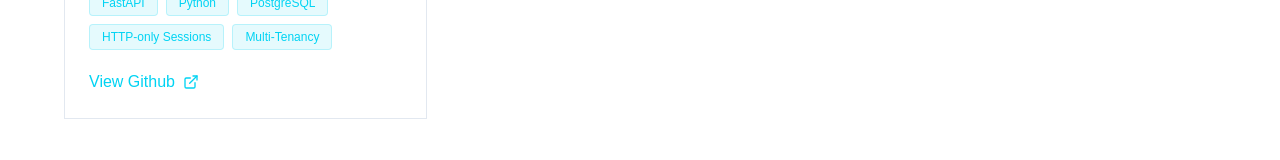
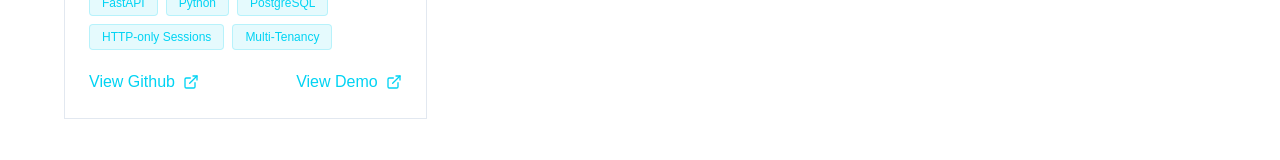
Before and after one commit to akinolaemmanuel49/portfolio-site, a React (Vite) app: page / in a window 1280 px wide. Shown: the part 3579-3739 px from the top of the page. Built offline with nearby package versions, Linux system fonts and the light colour scheme.

Commit message:
update:add demoUrl to projects definition

```diff
--- a/index.html
+++ b/index.html
@@ -31,10 +31,10 @@
             name="twitter:description"
             content="Backend engineer specializing in Go, TypeScript, APIs, and cloud systems."
         />
-        <meta
+        <!--<meta
             name="twitter:image"
             content="https://akinola-abiodun.vercel.app/preview.png"
-        />
+        />-->
         <link rel="canonical" href="https://akinola-abiodun.vercel.app" />
         <title>Akinola Abiodun E. | Fullstack Developer</title>
 
--- a/src/components/Projects.tsx
+++ b/src/components/Projects.tsx
@@ -81,6 +81,16 @@ export function Projects({
                       <ExternalLink className="w-4 h-4" aria-hidden="true" />
                     </button>
                   )}
+                  {project.demoUrl && (
+                    <button
+                      className="flex items-center gap-2 text-cyan-400 hover:gap-3 transition-all text-sm sm:text-base cursor-pointer"
+                      aria-label={`View ${project.title} project demo`}
+                      onClick={() => window.open(project.demoUrl, "_blank")}
+                    >
+                      <span>View Demo</span>
+                      <ExternalLink className="w-4 h-4" aria-hidden="true" />
+                    </button>
+                  )}
                 </div>
               </div>
             </article>
--- a/src/shared/data.ts
+++ b/src/shared/data.ts
@@ -106,5 +106,6 @@ export const projects: Project[] = [
     image:
       "https://res.cloudinary.com/dikkedkzf/image/upload/v1771089909/Screenshot_61_q8mwz2.png",
     githubUrl: "https://github.com/akinolaemmanuel49/oja",
+    demoUrl: "https://youtu.be/awMucg0w7Ag",
   },
 ];
--- a/src/shared/types.ts
+++ b/src/shared/types.ts
@@ -23,6 +23,7 @@ export type Project = {
   image: string;
   liveUrl?: string;
   githubUrl?: string;
+  demoUrl?: string;
 };
 
 export type Star = {
```
